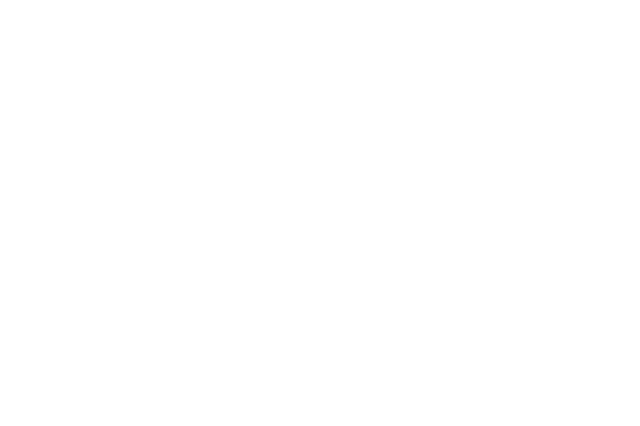
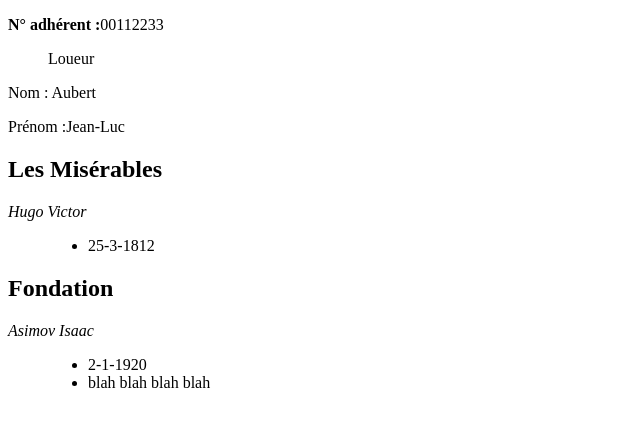
Before and after one commit to dacodemaniak/uml_ts, a website built with webpack: page index.html in a window 1280 px wide. Shown: the whole page, without its empty margins (0-640 px from the left). Built offline with nearby package versions, Linux system fonts and the light colour scheme.

Commit message:
Implémentation de l'interface asHTML

```diff
--- a/index.html
+++ b/index.html
@@ -6,6 +6,12 @@
     </head>
 
     <body>
+        <div id="user">
+        </div>
+
+        <div id="book">
+        </div>
+
         <script src="./build/bundle.js"></script>
     </body>
 </html>
--- /dev/null
+++ b/src/interface/htmlInterface.ts
@@ -0,0 +1,14 @@
+/**
+ * @name HtmlInterface
+ * @desc Définition des méthodes de rendu HTML
+ * @author Aélion
+ * @package interface
+ * @version 1.0.0
+ */
+export interface HtmlInterface {
+    /**
+     * Affiche un contenu dans la fenêtre
+     * du navigateur
+     */
+    asHTML(): void;
+}
--- a/src/main.ts
+++ b/src/main.ts
@@ -14,6 +14,7 @@ import { AsNom } from './interface/asNom';
   */
  import { Livre } from './models/livre';
 import { Auteur } from './models/auteur';
+import { Loueur } from './models/loueur';
 
  // Créer un auteur
  const isaac: Auteur = new Auteur(new AsNom());
@@ -42,3 +43,14 @@ console.log('Auteur : ' + isaac.nom + ' Né le : ' + isaac.getDateNaissance());
 
  console.log('Livre : ' + lesMiserables.toString());
  console.log('Livre : ' + fondation.toString());
+
+ // Création d'un Loueur
+ const loueur: Loueur = new Loueur();
+loueur.nom('Aubert');
+loueur.prenom('Jean-Luc');
+loueur.numAdherent('00112233');
+loueur.asHTML();
+
+// Affichage des livres
+lesMiserables.asHTML();
+fondation.asHTML();
--- a/src/models/auteur.ts
+++ b/src/models/auteur.ts
@@ -1,3 +1,4 @@
+import { HtmlInterface } from './../interface/htmlInterface';
 import { ViewInterface } from './../interface/viewInterface';
 /**
  * @name Auteur
@@ -6,7 +7,7 @@ import { ViewInterface } from './../interface/viewInterface';
  * @author Aélion
  * @version 1.0.0
  */
-export class Auteur {
+export class Auteur implements HtmlInterface {
     /**
      * @var string
      * Nom de l'auteur
@@ -35,6 +36,7 @@ export class Auteur {
 
     public constructor(viewStrategy: ViewInterface) {
         this.viewMode = viewStrategy;
+        this.biographie = null;
     }
 
     /**
@@ -57,4 +59,19 @@ export class Auteur {
     public toString() {
         return this.viewMode.view(this);
     }
+
+    public asHTML(): string {
+        let content: string = '';
+        content += '<dl>';
+        content += '<dt><em>' + this.nom + ' ' + this.prenom  + '</em></dt>';
+        content += '<dd><ul>';
+        content += '<li>' + this.getDateNaissance() + '</li>';
+        if (this.biographie !== null) {
+            content += '<li>' + this.biographie + '</li>';
+        }
+        content += '</ul></dd>';
+        content += '</dl>';
+
+        return content;
+    }
 }
--- a/src/models/livre.ts
+++ b/src/models/livre.ts
@@ -1,4 +1,6 @@
+import { HtmlInterface } from './../interface/htmlInterface';
 import { Auteur } from './auteur';
+
 /**
  * @name Livre
  * @desc Définition des attributs d'un livre
@@ -6,7 +8,7 @@ import { Auteur } from './auteur';
  * @package models
  * @version 1.0.0
  */
-export class Livre {
+export class Livre implements HtmlInterface {
     /**
      * @var string
      * N° ISBN
@@ -35,4 +37,15 @@ export class Livre {
     public toString(): string {
         return this.titre + ' écrit par ' + this.auteur.toString();
     }
+
+    public asHTML(): void {
+        let content: string = '';
+
+        content += '<h2>' + this.titre + '</h2>';
+        content += this.auteur.asHTML();
+
+        const book: any = document.querySelector('#book');
+
+        book.innerHTML += content;
+    }
 }
--- a/src/models/loueur.ts
+++ b/src/models/loueur.ts
@@ -15,4 +15,10 @@ export class Loueur extends Utilisateur {
 
         return this;
     }
+
+    public remove(indice: number): Loueur {
+        this.livres.delete(indice);
+        return this;
+    }
+
 }
--- a/src/models/utilisateur.ts
+++ b/src/models/utilisateur.ts
@@ -1,3 +1,7 @@
+import { Loueur } from './loueur';
+import { HtmlInterface } from './../interface/htmlInterface';
+import { Livre } from "./livre";
+
 /**
  * @name Utilisateur
  * @desc Définition "abstraite" des utilisateurs
@@ -5,7 +9,7 @@
  * @author Aélion
  * @version 1.0.0
  */
-export abstract class Utilisateur {
+export abstract class Utilisateur implements HtmlInterface {
     protected _nom: string;
     protected _prenom: string;
     protected _numAdherent: string;
@@ -42,4 +46,23 @@ export abstract class Utilisateur {
         this._numAdherent = numAdherent;
         return this;
     }
+
+    public asHTML(): void {
+        let content: string = '';
+        content += '<p><strong>N° adhérent :</strong>' + this._numAdherent  + '</p>';
+        if (this instanceof Loueur) {
+            content += '<blockquote>Loueur</blockquote>';
+        } else {
+            content += '<blockquote>Emprunteur</blockquote>';
+        }
+        content += '<p>Nom : ' + this._nom + '</p>';
+        content += '<p>Prénom :' + this._prenom + '</p>';
+
+        const body = document.querySelector('#user');
+
+        body.innerHTML = content;
+    }
+    public abstract add(livre: Livre): Utilisateur;
+
+    public abstract remove(indice: number): Utilisateur;
 }
```
Also changed, not shown: src/models/emprunteur.ts (added, +30 -0 lines).
